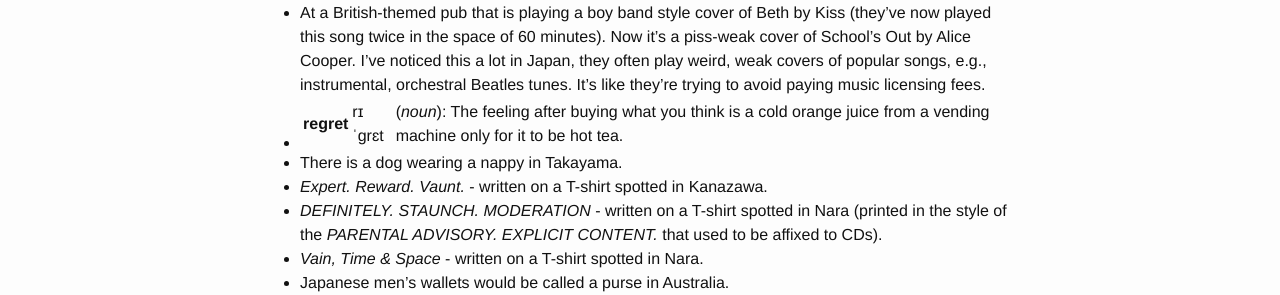
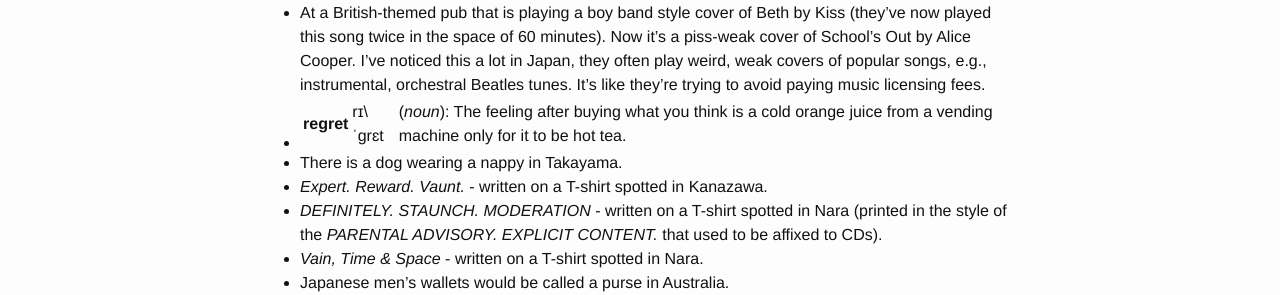
Before and after one commit to JapanBlog/japan, a Jekyll site: the page built from _posts/2015-06-12-whats-in-your-phone.md, in a window 1280 px wide. Shown: the part 574-869 px from the top of the page. Built offline with Jekyll 4.4.1, drawn with Linux system fonts in a browser that asks for light colours.

Commit message:
fix formatting

```diff
--- a/_posts/2015-06-12-whats-in-your-phone.md
+++ b/_posts/2015-06-12-whats-in-your-phone.md
@@ -17,7 +17,7 @@ Today I flew from Osaka to Naha in Okinawa. Since I didn't do much else, and I'm
 - _Lobe you more every day_ - written on a woman's shirt in Kusatsu.
 - Japanese cars are almost silent at rest or in slow moving traffic because so many of them are hybrids or automatically switch off the engine when idle.
 - At a British-themed pub that is playing a boy band style cover of Beth by Kiss (they've now played this song twice in the space of 60 minutes). Now it's a piss-weak cover of School's Out by Alice Cooper. I've noticed this a lot in Japan, they often play weird, weak covers of popular songs, e.g., instrumental, orchestral Beatles tunes. It's like they're trying to avoid paying music licensing fees.
-- __regret__ |rɪˈgrɛt| (_noun_): The feeling after buying what you think is a cold orange juice from a vending machine only for it to be hot tea.
+- __regret__ |rɪ\ˈgrɛt| (_noun_): The feeling after buying what you think is a cold orange juice from a vending machine only for it to be hot tea.
 - There is a dog wearing a nappy in Takayama.
 - _Expert. Reward. Vaunt._ - written on a T-shirt spotted in Kanazawa.
 - _DEFINITELY. STAUNCH. MODERATION_ - written on a T-shirt spotted in Nara (printed in the style of the _PARENTAL ADVISORY. EXPLICIT CONTENT._ that used to be affixed to CDs).
```
